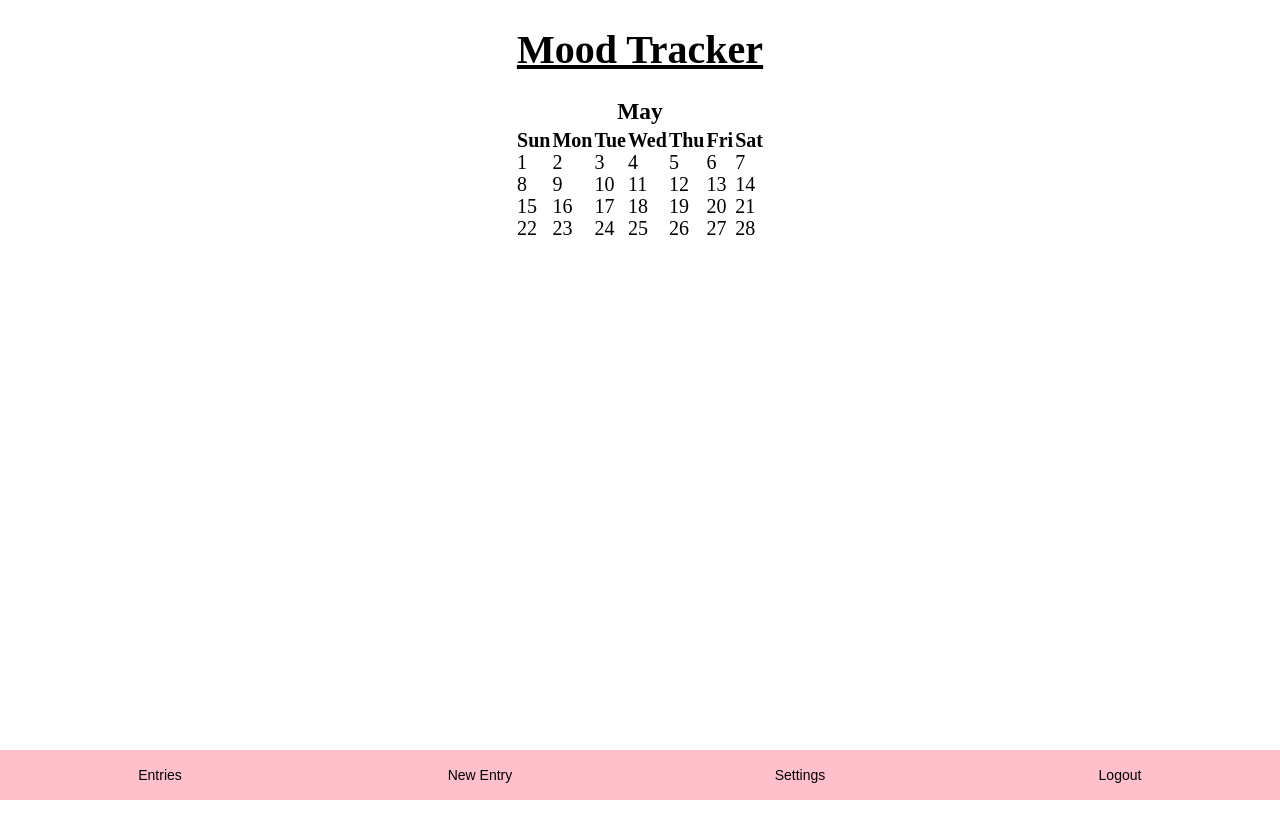
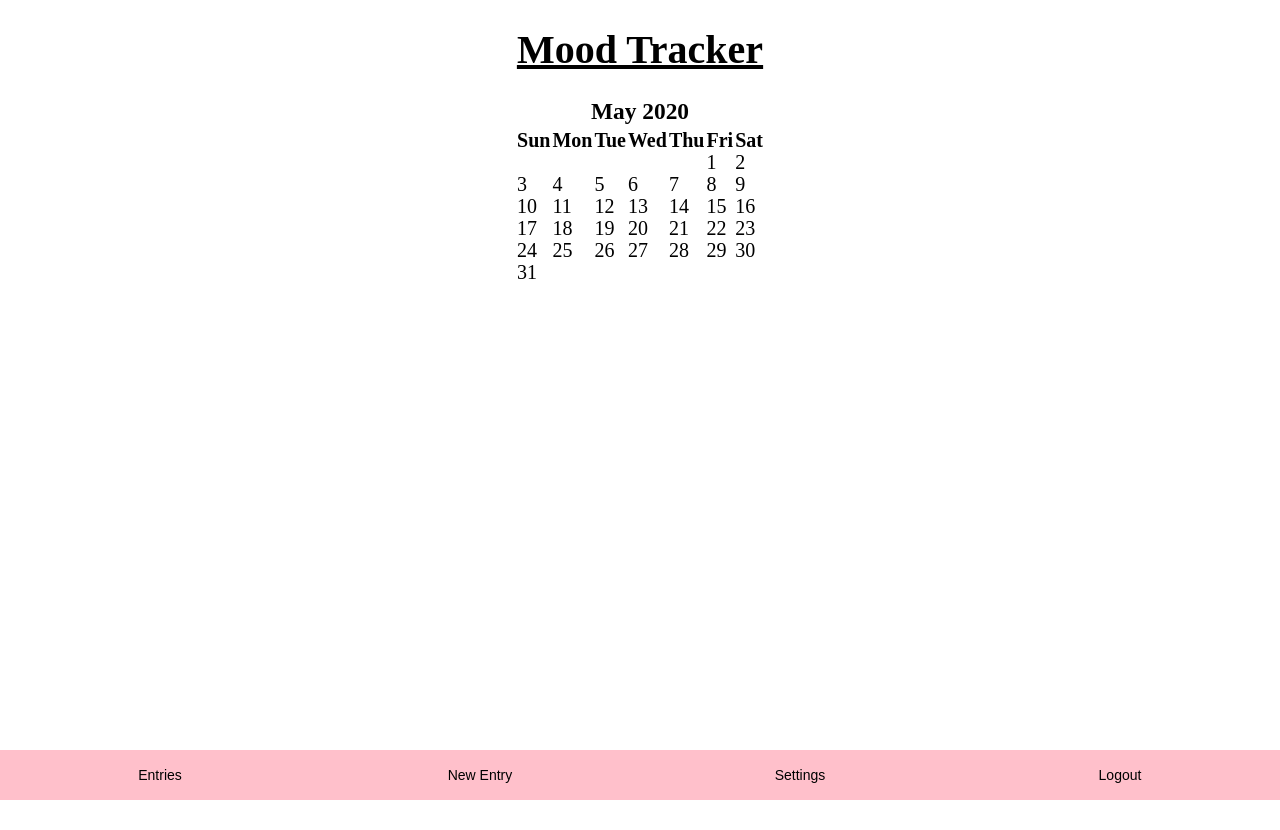
Before and after one commit to AwrenNuit/mood-tracker, a React (Create React App) app: page /home in a window 1280 px wide. Built offline with nearby package versions, Linux system fonts and the light colour scheme; no server answers; a web font is replaced by a local one.

Commit message:
created logic for calendar generation

```diff
--- a/src/components/HomeCalendar/HomeCalendar.js
+++ b/src/components/HomeCalendar/HomeCalendar.js
@@ -9,9 +9,36 @@ export default function HomeCalendar(props) {
   const [month, setMonth] = useState(monthList[props.month]);
   const [year, setYear] = useState(props.year);
 
+  const generateMonthTable = () => {
+    const firstDay = (new Date(year, props.month)).getDay();
+    let date = 1;
+    let output = [];
+
+    for(let i=0; i<6; i++) {
+      let cells = [];
+      for(let j=0; j<7; j++) {
+        if(i === 0 && j < firstDay) {
+          cells.push(<td key={j}></td>);
+        }
+        else if(date > (32 - new Date(year, props.month, 32).getDate())) {
+          break;
+        }
+        else {
+          cells.push(<td key={j}>{date}</td>);
+          if(date === new Date().getDate() && year === new Date().getFullYear() && month === new Date().getMonth()) {
+            // add class to highlight/outline today's date
+          }
+          date++;
+        }
+      }
+      output.push(<tr key={i}>{cells}</tr>);
+    }
+    return output;
+  }
+
   return(
     <center>
-      <h3>{month}</h3>
+      <h3>{month} {year}</h3>
       <table>
         <thead>
           <tr>
@@ -25,42 +52,7 @@ export default function HomeCalendar(props) {
           </tr>
         </thead>
         <tbody>
-          <tr>
-            <td>1</td>
-            <td>2</td>
-            <td>3</td>
-            <td>4</td>
-            <td>5</td>
-            <td>6</td>
-            <td>7</td>
-          </tr>
-          <tr>
-            <td>8</td>
-            <td>9</td>
-            <td>10</td>
-            <td>11</td>
-            <td>12</td>
-            <td>13</td>
-            <td>14</td>
-          </tr>
-          <tr>
-            <td>15</td>
-            <td>16</td>
-            <td>17</td>
-            <td>18</td>
-            <td>19</td>
-            <td>20</td>
-            <td>21</td>
-          </tr>
-          <tr>
-            <td>22</td>
-            <td>23</td>
-            <td>24</td>
-            <td>25</td>
-            <td>26</td>
-            <td>27</td>
-            <td>28</td>
-          </tr>
+          {generateMonthTable()}
         </tbody>
       </table>
     </center>
```
